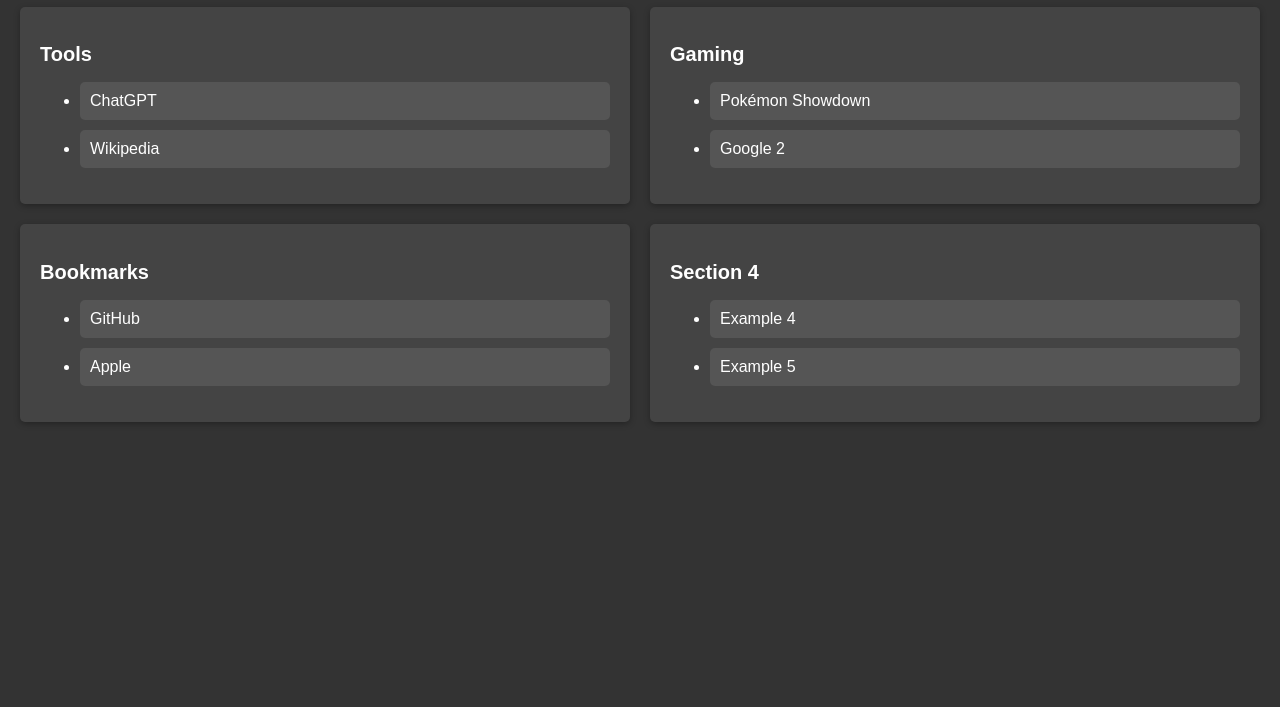
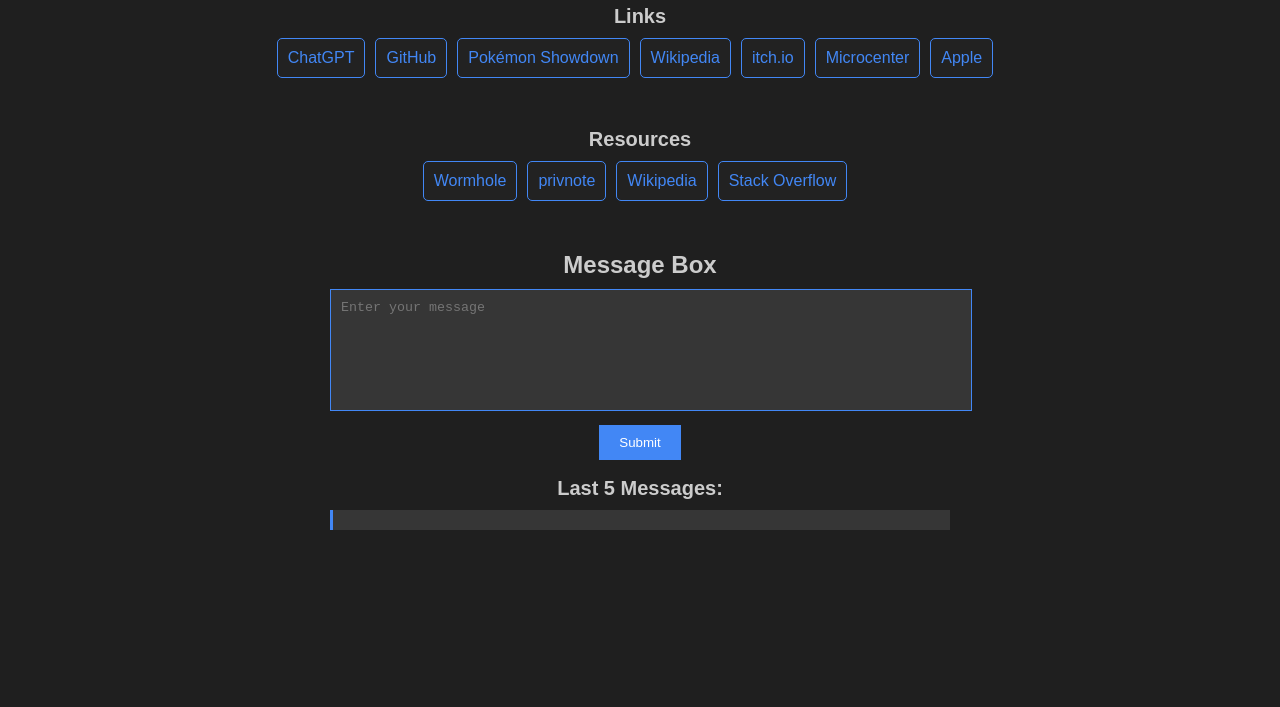
Before and after one commit to Jspence2440/Jspence2440.github.io, a plain HTML site: page index.html in a window 1280 px wide. Shown: the part 93-800 px from the top of the page. Drawn offline with Linux system fonts and the light colour scheme.

Commit message:
Update index.html

```diff
--- a/index.html
+++ b/index.html
@@ -1,98 +1,191 @@
 <!DOCTYPE html>
 <html>
 <head>
-  <meta charset="UTF-8">
-  <meta name="viewport" content="width=device-width, initial-scale=1.0">
-  <title>Quick Links</title>
+  <title>ToolBox</title>
   <style>
     body {
+      background-color: #1f1f1f;
+      color: #d9d9d9;
       font-family: Arial, sans-serif;
       margin: 0;
       padding: 20px;
-      background-color: #333;
-      color: #fff;
     }
 
     h1 {
+      color: #90ee90;
+      margin-bottom: 20px;
       text-align: center;
     }
 
-    .container {
-      display: grid;
-      grid-template-columns: repeat(2, 1fr);
-      gap: 20px;
+    .section {
+      margin-bottom: 40px;
+      text-align: center;
     }
 
-    .section {
-      background-color: #444;
-      border-radius: 5px;
-      padding: 20px;
-      box-shadow: 0 2px 6px rgba(0, 0, 0, 0.3);
+    .section h2 {
+      font-size: 20px;
+      margin-bottom: 10px;
+      color: #cccccc;
     }
 
-    .section-title {
-      font-size: 20px;
-      font-weight: bold;
-      margin-bottom: 10px;
+    .links {
+      display: flex;
+      flex-wrap: wrap;
+      justify-content: center;
     }
 
-    .link {
+    .links a {
       display: block;
+      color: #4287f5;
+      text-decoration: none;
+      margin-right: 10px;
+      margin-bottom: 10px;
       padding: 10px;
-      background-color: #555;
-      text-decoration: none;
-      color: #fff;
+      background-color: #222;
+      border: 1px solid #4287f5;
       border-radius: 5px;
-      margin-bottom: 10px;
+      transition: background-color 0.3s ease-in-out;
     }
 
-    .link:hover {
-      background-color: #777;
+    .links a:hover {
+      background-color: #4287f5;
     }
 
-    @media (max-width: 768px) {
-      .container {
-        grid-template-columns: 1fr;
+    .message-box {
+      margin: 0 auto;
+      width: 50%;
     }
+
+    .message-box h2 {
+      font-size: 24px;
+      text-align: center;
+      color: #cccccc;
+    }
+
+    .message-box textarea {
+      width: 100%;
+      height: 100px;
+      resize: none;
+      margin-bottom: 10px;
+      background-color: #363636;
+      color: #d9d9d9;
+      border: 1px solid #4287f5;
+      padding: 10px;
+    }
+
+    .message-box button {
+      background-color: #4287f5;
+      color: #ffffff;
+      border: none;
+      padding: 10px 20px;
+      cursor: pointer;
+    }
+
+    .message-container {
+      margin: 0 auto;
+      width: 50%;
+      text-align: center;
+    }
+
+    .message {
+      margin-bottom: 10px;
+      background-color: #363636;
+      padding: 10px;
+      border-left: 3px solid #4287f5;
+    }
+
+    .timestamp, .ip {
+      font-size: 12px;
+      color: #999999;
     }
   </style>
 </head>
 <body>
-  <h1>Quick Links</h1>
+  <h1>ToolBox</h1>
 
-  <div class="container">
   <div class="section">
-      <h2 class="section-title">Tools</h2>
-      <ul>
-        <li><a class="link" href="https://openai.com/blog/chatgpt">ChatGPT</a></li>
-        <li><a class="link" href="https://www.wikipedia.org/">Wikipedia</a></li>
-      </ul>
+    <h2>Links</h2>
+    <div class="links">
+      <a href="https://openai.com/blog/chatgpt">ChatGPT</a>
+      <a href="https://www.github.com">GitHub</a>
+      <a href="https://pokemonshowdown.com/">Pokémon Showdown</a>
+      <a href="https://www.wikipedia.org">Wikipedia</a>
+      <a href="https://itch.io/">itch.io</a>
+      <a href="https://www.microcenter.com/">Microcenter</a>
+      <a href="https://www.apple.com/">Apple</a>
+    </div>
   </div>
 
   <div class="section">
-      <h2 class="section-title">Gaming</h2>
-      <ul>
-        <li><a class="link" href="https://pokemonshowdown.com/">Pokémon Showdown</a></li>
-        <li><a class="link" href="https://google2.com">Google 2</a></li>
-      </ul>
+    <h2>Resources</h2>
+    <div class="links">
+      <a href="https://wormhole.app/">Wormhole</a>
+      <a href="https://privnote.com/#">privnote</a>
+      <a href="https://www.wikipedia.org">Wikipedia</a>
+      <a href="https://stackoverflow.com/">Stack Overflow</a>
+
+    </div>
   </div>
 
   <div class="section">
-      <h2 class="section-title">Bookmarks</h2>
-      <ul>
-        <li><a class="link" href="https://github.com/">GitHub</a></li>
-        <li><a class="link" href="https://www.apple.com/">Apple</a></li>
-      </ul>
+    <div class="message-box">
+      <h2>Message Box</h2>
+      <textarea id="message" placeholder="Enter your message"></textarea>
+      <button onclick="addMessage()">Submit</button>
     </div>
 
-    <div class="section">
-      <h2 class="section-title">Section 4</h2>
-      <ul>
-        <li><a class="link" href="https://example4.com">Example 4</a></li>
-        <li><a class="link" href="https://example5.com">Example 5</a></li>
-      </ul>
+    <div class="message-container">
+      <h2>Last 5 Messages:</h2>
+      <div id="message-display" class="message"></div>
     </div>
   </div>
 
+  <script>
+    var messages = [];
+    var messageInput = document.getElementById("message");
+    var messageDisplay = document.getElementById("message-display");
+
+    function addMessage() {
+      var message = messageInput.value;
+      var timestamp = new Date().toLocaleString();
+      var ipAddress = getUserIPAddress();
+      messages.unshift({ message: message, timestamp: timestamp, ipAddress: ipAddress });
+
+      if (messages.length > 5) {
+        messages.pop();
+      }
+
+      displayMessages();
+      messageInput.value = "";
+    }
+
+    function displayMessages() {
+      messageDisplay.innerHTML = "";
+
+      for (var i = 0; i < messages.length; i++) {
+        var messageElement = document.createElement("div");
+        messageElement.classList.add("message");
+
+        var messageText = document.createElement("p");
+        messageText.textContent = messages[i].message;
+
+        var timestamp = document.createElement("p");
+        timestamp.textContent = "Timestamp: " + messages[i].timestamp;
+
+        var ipAddress = document.createElement("p");
+        ipAddress.textContent = "IP Address: " + messages[i].ipAddress;
+
+        messageElement.appendChild(messageText);
+        messageElement.appendChild(timestamp);
+        messageElement.appendChild(ipAddress);
+        messageDisplay.appendChild(messageElement);
+      }
+    }
+
+    function getUserIPAddress() {
+      // Example implementation using a dummy IP address
+      return "192.168.0.1";
+    }
+  </script>
 </body>
 </html>
```
Lines whose indentation alone changed are shown as unchanged.
